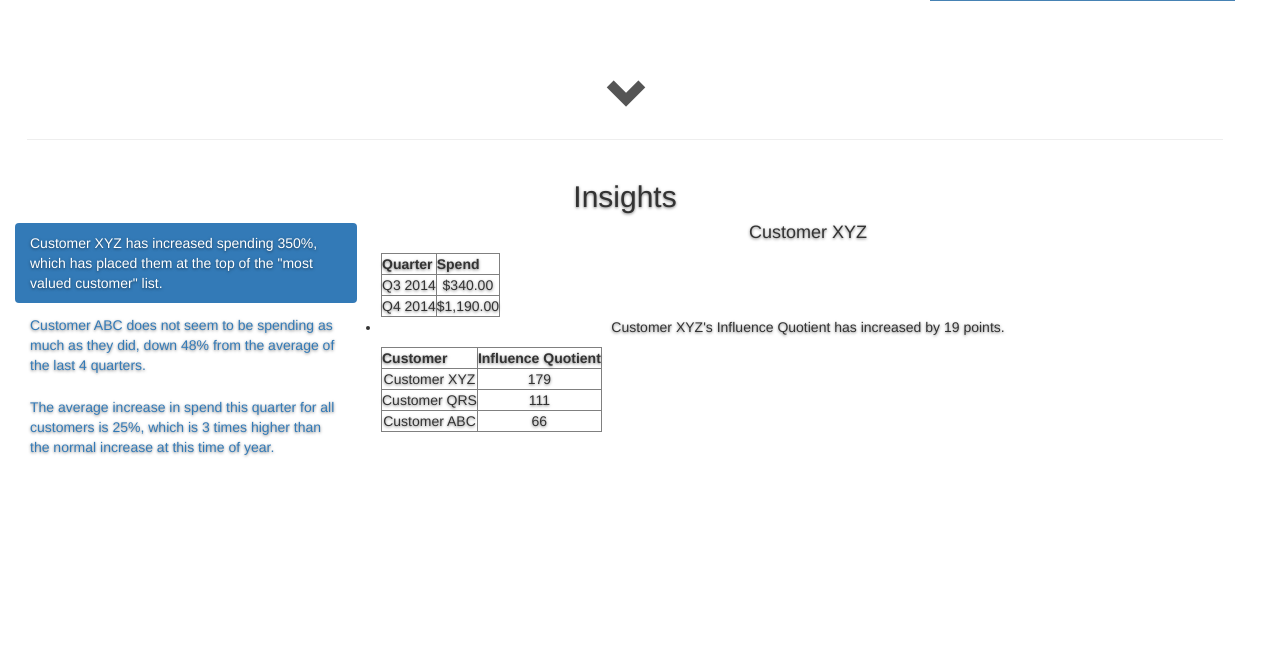
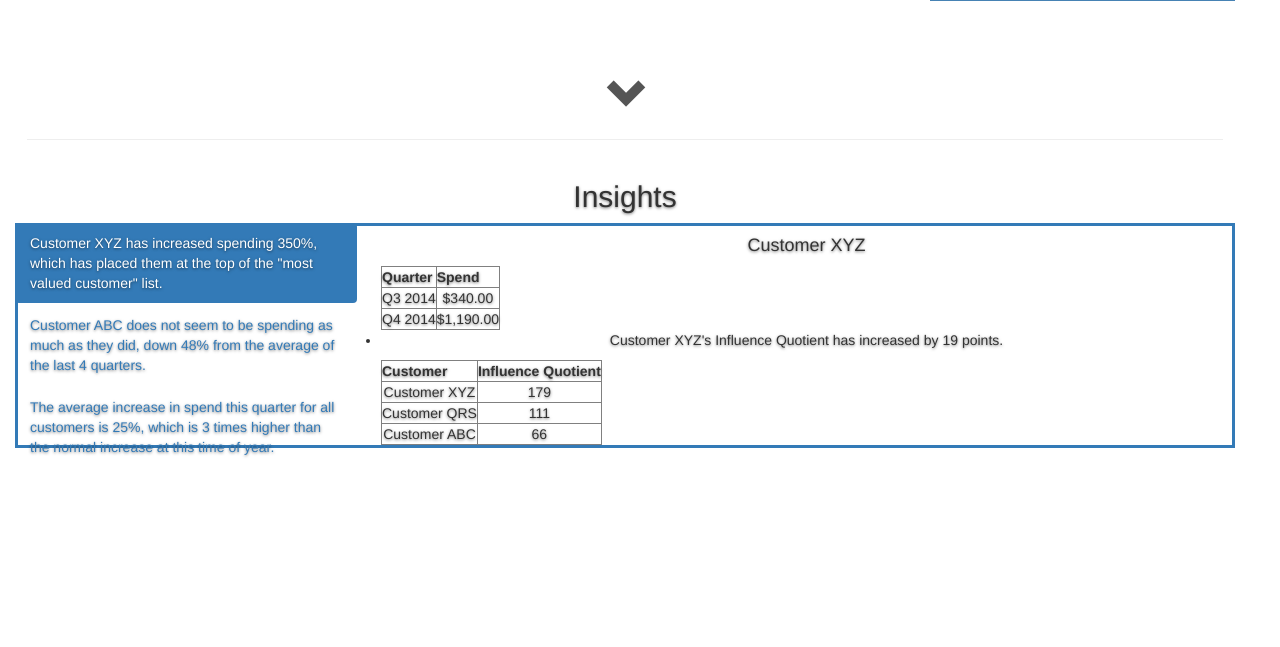
Before and after one commit to seethedata/Big-Data-Dashboard, a PHP site: page / in a window 1280 px wide. Shown: the part 668-1315 px from the top of the page. Run offline with PHP 8.4, Linux system fonts and the light colour scheme.

Commit message:
Added insight border

```diff
--- a/css/dashboard.css
+++ b/css/dashboard.css
@@ -177,3 +177,8 @@ hr {
 	top : -5px;
 	background-color : red;
 }
+
+#insightDetail {
+	border : solid;
+	border-color : #337ab7;
+}
```
